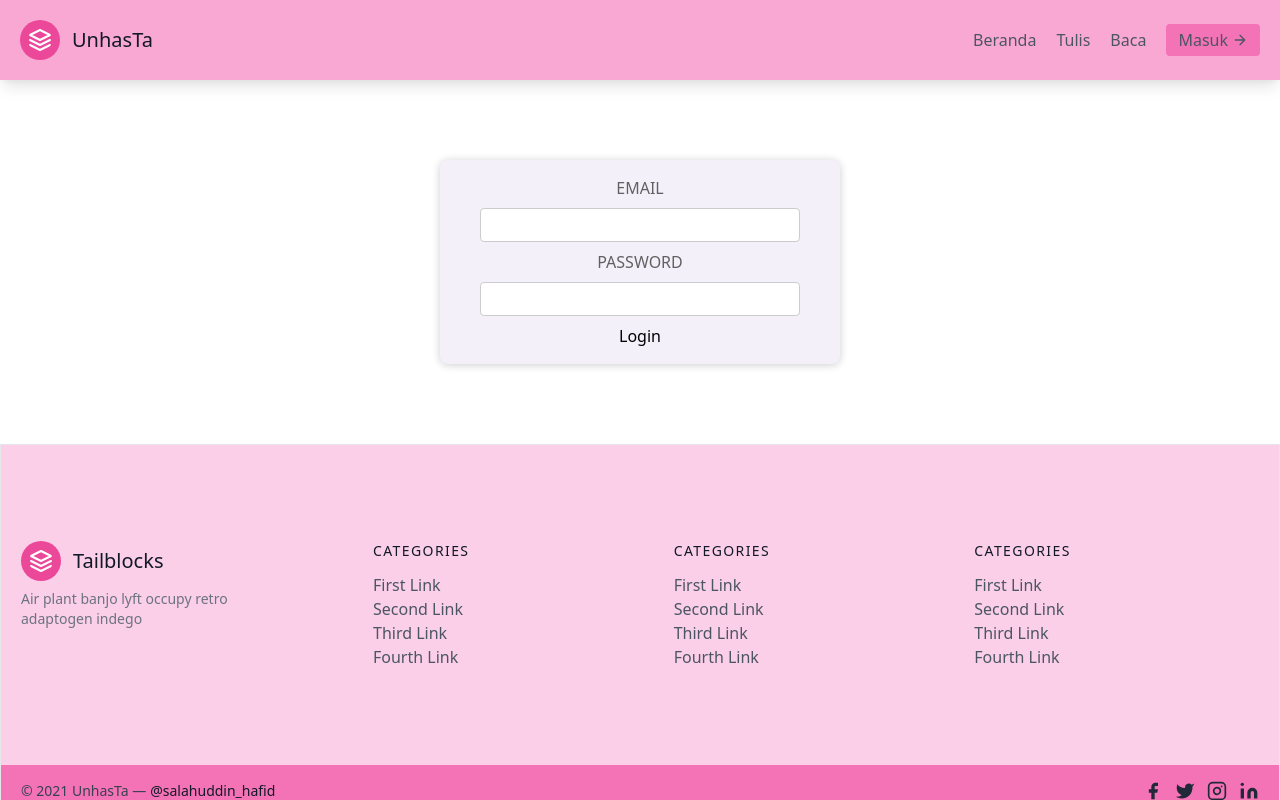
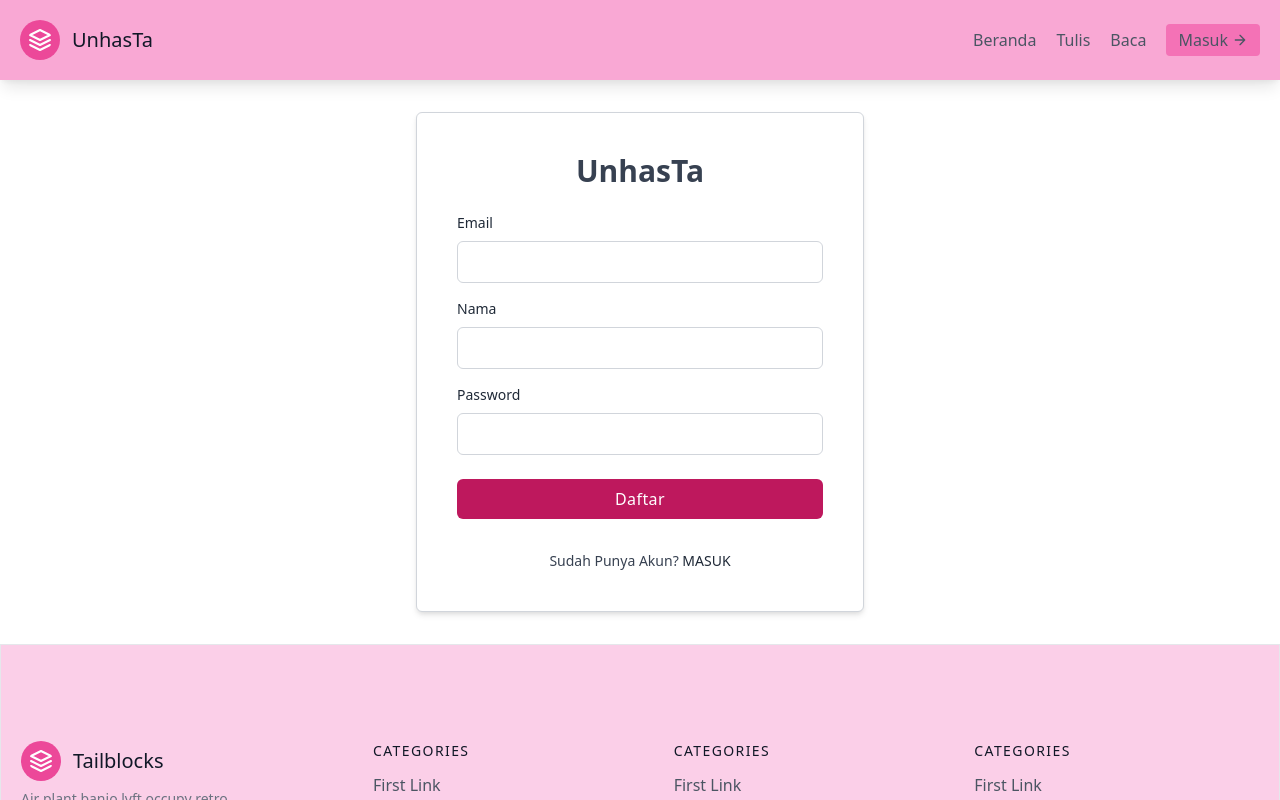
Before and after one commit to Dinel13/multi-user-blog, a React (Create React App) app: page /daftar in a window 1280 px wide. Shown: the top 800 px of the page. Built offline with nearby package versions, Linux system fonts and the light colour scheme.

Commit message:
add login and signup to backend

```diff
--- a/src/pages/Login.js
+++ b/src/pages/Login.js
@@ -1,14 +1,16 @@
+import { useRef } from "react";
 import { useDispatch } from "react-redux";
 import { Link } from "react-router-dom";
-import { authActions } from "../store/authSlice";
+import { login } from "../store/authAction";
 
 export default function Login() {
   const dispatch = useDispatch();
+  const email = useRef();
+  const password = useRef();
 
   const loginHandler = (event) => {
     event.preventDefault();
-
-    dispatch(authActions.login());
+    dispatch(login(email.current.value, password.current.value));
   };
 
   return (
@@ -25,6 +27,7 @@ export default function Login() {
             Email
           </label>
           <input
+            ref={email}
             type="email"
             class="block w-full px-4 py-2 mt-2 text-gray-700 bg-white border border-gray-300 rounded-md dark:bg-gray-800 dark:text-gray-300 dark:border-gray-600 focus:border-blue-500 dark:focus:border-blue-500 focus:outline-none focus:ring"
           />
@@ -46,6 +49,7 @@ export default function Login() {
           </div>
 
           <input
+            ref={password}
             type="password"
             class="block w-full px-4 py-2 mt-2 text-gray-700 bg-white border border-gray-300 rounded-md dark:bg-gray-800 dark:text-gray-300 dark:border-gray-600 focus:border-blue-500 dark:focus:border-blue-500 focus:outline-none focus:ring"
           />
@@ -99,7 +103,7 @@ export default function Login() {
           to="/daftar"
           class="font-medium text-gray-800 dark:text-gray-200 hover:underline"
         >
-          Daftar
+          DAFTAR
         </Link>
       </p>
     </div>
--- a/src/pages/Register.js
+++ b/src/pages/Register.js
@@ -1,32 +1,120 @@
-import { useDispatch } from 'react-redux';
+import { useRef } from "react";
+import { useDispatch } from "react-redux";
+import { Link } from "react-router-dom";
+import { signup } from "../store/authAction";
 
-import classes from './Auth.module.css';
-import { authActions } from '../store/authSlice';
-
-export default function Register() {
+export default function Login() {
   const dispatch = useDispatch();
+  const email = useRef();
+  const password = useRef();
+  const name = useRef();
 
   const loginHandler = (event) => {
     event.preventDefault();
-
-      dispatch(authActions.login());
+    dispatch(signup(email.current.value, name.current.value, password.current.value));
   };
 
   return (
-      <main className={classes.auth}>
-        <section>
-          <form onSubmit={loginHandler}>
-            <div className={classes.control}>
-              <label htmlFor='email'>Email</label>
-              <input type='email' id='email' />
+    <div class="w-full max-w-md my-8 p-10 m-auto bg-white border-gray-300 border rounded-md shadow-md dark:bg-gray-800">
+      <h1 class="text-3xl font-semibold text-center text-gray-700 dark:text-white">
+        UnhasTa
+      </h1>
+      <form class="mt-6" onSubmit={loginHandler}>
+        <div>
+          <label
+            for="username"
+            class="block text-sm text-gray-800 dark:text-gray-200"
+          >
+            Email
+          </label>
+          <input
+            ref={email}
+            type="email"
+            class="block w-full px-4 py-2 mt-2 text-gray-700 bg-white border border-gray-300 rounded-md dark:bg-gray-800 dark:text-gray-300 dark:border-gray-600 focus:border-blue-500 dark:focus:border-blue-500 focus:outline-none focus:ring"
+          />
         </div>
-            <div className={classes.control}>
-              <label htmlFor='password'>Password</label>
-              <input type='password' id='password' />
+        <div class="mt-4">
+          <div class="flex items-center justify-between">
+            <label
+              for="name"
+              class="block text-sm text-gray-800 dark:text-gray-200"
+            >
+              Nama
+            </label>
           </div>
-            <button>Login</button>
+          <input
+            ref={name}
+            type="text"
+            class="block w-full px-4 py-2 mt-2 text-gray-700 bg-white border border-gray-300 rounded-md dark:bg-gray-800 dark:text-gray-300 dark:border-gray-600 focus:border-blue-500 dark:focus:border-blue-500 focus:outline-none focus:ring"
+          />
+        </div>
+        <div class="mt-4">
+          <div class="flex items-center justify-between">
+            <label
+              for="password"
+              class="block text-sm text-gray-800 dark:text-gray-200"
+            >
+              Password
+            </label>
+          </div>
+          <input
+            ref={password}
+            type="password"
+            class="block w-full px-4 py-2 mt-2 text-gray-700 bg-white border border-gray-300 rounded-md dark:bg-gray-800 dark:text-gray-300 dark:border-gray-600 focus:border-blue-500 dark:focus:border-blue-500 focus:outline-none focus:ring"
+          />
+        </div>
+
+        <div class="mt-6">
+          <button class="w-full px-4 py-2 tracking-wide text-white transition-colors duration-200 transform bg-pink-700 rounded-md hover:bg-gray-600 focus:outline-none focus:bg-gray-600">
+            Daftar
+          </button>
+        </div>
       </form>
-        </section>
-      </main>
+
+      {/* <div class="flex items-center justify-between mt-4">
+        <span class="w-1/5 border-b dark:border-gray-600 lg:w-1/5"></span>
+
+        <a
+          href="#"
+          class="text-xs text-center text-gray-500 uppercase dark:text-gray-400 hover:underline"
+        >
+          or login with Social Media
+        </a>
+
+        <span class="w-1/5 border-b dark:border-gray-400 lg:w-1/5"></span>
+      </div>
+
+      <div class="flex items-center mt-6 space-x-3">
+        <button
+          type="button"
+          class="flex items-center justify-center w-full px-6 py-2 text-sm font-medium text-white transition-colors duration-200 transform bg-blue-500 rounded-md hover:bg-blue-400 focus:bg-blue-400 focus:outline-none"
+        >
+          <svg class="w-4 h-4 mx-2 fill-current" viewBox="0 0 24 24">
+            <path d="M12.24 10.285V14.4h6.806c-.275 1.765-2.056 5.174-6.806 5.174-4.095 0-7.439-3.389-7.439-7.574s3.345-7.574 7.439-7.574c2.33 0 3.891.989 4.785 1.849l3.254-3.138C18.189 1.186 15.479 0 12.24 0c-6.635 0-12 5.365-12 12s5.365 12 12 12c6.926 0 11.52-4.869 11.52-11.726 0-.788-.085-1.39-.189-1.989H12.24z"></path>
+          </svg>
+
+          <span class="mx-2">Sign in with Google</span>
+        </button>
+
+        <a
+          href="#"
+          class="p-2 text-sm font-medium text-gray-500 transition-colors duration-200 transform bg-gray-300 rounded-md hover:bg-gray-200"
+        >
+          <svg class="w-5 h-5 fill-current" viewBox="0 0 24 24">
+            <path d="M23.954 4.569c-.885.389-1.83.654-2.825.775 1.014-.611 1.794-1.574 2.163-2.723-.951.555-2.005.959-3.127 1.184-.896-.959-2.173-1.559-3.591-1.559-2.717 0-4.92 2.203-4.92 4.917 0 .39.045.765.127 1.124C7.691 8.094 4.066 6.13 1.64 3.161c-.427.722-.666 1.561-.666 2.475 0 1.71.87 3.213 2.188 4.096-.807-.026-1.566-.248-2.228-.616v.061c0 2.385 1.693 4.374 3.946 4.827-.413.111-.849.171-1.296.171-.314 0-.615-.03-.916-.086.631 1.953 2.445 3.377 4.604 3.417-1.68 1.319-3.809 2.105-6.102 2.105-.39 0-.779-.023-1.17-.067 2.189 1.394 4.768 2.209 7.557 2.209 9.054 0 13.999-7.496 13.999-13.986 0-.209 0-.42-.015-.63.961-.689 1.8-1.56 2.46-2.548l-.047-.02z"></path>
+          </svg>
+        </a>
+  </div> */}
+
+      <p class="mt-8 text-sm font-light text-center text-gray-700">
+        Sudah Punya Akun?{" "}
+        <Link
+          to="/masuk"
+          class="font-medium text-gray-800 dark:text-gray-200 hover:underline"
+        >
+          MASUK
+        </Link>
+      </p>
+    </div>
   );
 }
--- a/src/store/authAction.js
+++ b/src/store/authAction.js
@@ -1,30 +1,34 @@
 import { authActions } from "./authSlice";
 import { uiActions } from "./uiSlice";
 
-export const login = (userData) => {
+export const login = (email, password) => {
   return async (dispatch) => {
     const loginToBackend = async () => {
       const response = await await fetch(
-        "https://react-http-6b4a6.firebaseio.com/cart.json",
+        "http://localhost:8080/api/user/login",
         {
           method: "POST",
           body: JSON.stringify({
-            name: userData.name,
-            email: userData.email,
+            email,
+            password,
           }),
+          headers: {
+            "Content-Type": "application/json",
+          },
         }
       );
+      const result = await response.json();
       if (!response.ok) {
-        throw new Error("Tidak bisa login!");
+        throw new Error(result.message || "Tidak bisa masuk");
       }
-      const data = await response.json();
-      return data;
+      return result;
     };
 
     try {
       const result = await loginToBackend();
       dispatch(authActions.login(result));
     } catch (error) {
+      console.log(error);
       dispatch(
         uiActions.showNotification({
           status: "error",
@@ -36,7 +40,7 @@ export const login = (userData) => {
   };
 };
 
-export const signup = (userData) => {
+export const signup = (email, name, password) => {
   return async (dispatch) => {
     dispatch(
       uiActions.showNotification({
@@ -48,27 +52,30 @@ export const signup = (userData) => {
 
     const signupToBackend = async () => {
       const response = await await fetch(
-        "https://react-http-6b4a6.firebaseio.com/cart.json",
+        "http://localhost:8080/api/user/signup",
         {
           method: "POST",
           body: JSON.stringify({
-            name: userData.name,
-            email: userData.email,
-            password: userData.password,
+            name,
+            email,
+            password,
           }),
+          headers: {
+            "Content-Type": "application/json",
+          },
         }
       );
-
+      const result = await response.json();
       if (!response.ok) {
-        throw new Error("Could not signup!");
+        throw new Error(result.message || "Tidak bisa mendaftar!");
       }
-      const data = await response.json();
-      return data;
+      return result;
     };
 
     try {
       const result = await signupToBackend();
       dispatch(authActions.login(result));
+      console.log(result);
     } catch (error) {
       dispatch(
         uiActions.showNotification({
--- a/src/store/authSlice.js
+++ b/src/store/authSlice.js
@@ -1,18 +1,24 @@
-import { createSlice } from '@reduxjs/toolkit';
+import { createSlice } from "@reduxjs/toolkit";
 
 const initialAuthState = {
-  isAuthenticated: false,
+  token: null,
+  userId: null,
+  name: null,
 };
 
 const authSlice = createSlice({
-  name: 'authentication',
+  name: "authentication",
   initialState: initialAuthState,
   reducers: {
-    login(state) {
-      state.isAuthenticated = true;
+    login(state, action) {
+      state.token = action.payload.token;
+      state.userId = action.payload.name;
+      state.name = action.payload.name;
     },
     logout(state) {
-      state.isAuthenticated = false;
+      state.token = null;
+      state.userId = null;
+      state.name = null;
     },
   },
 });
```
Lines whose indentation alone changed are shown as unchanged.
